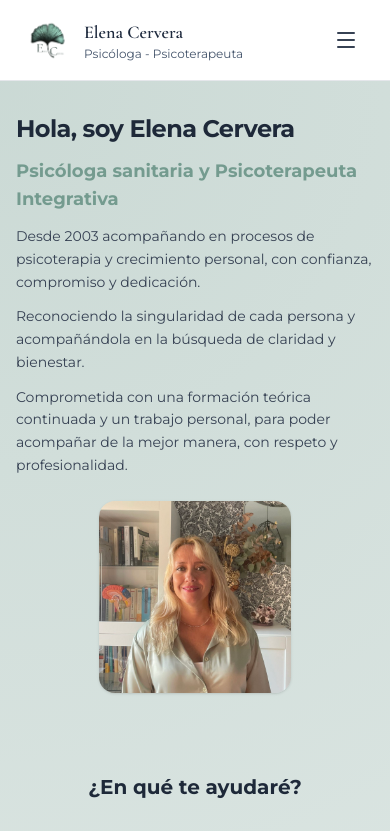
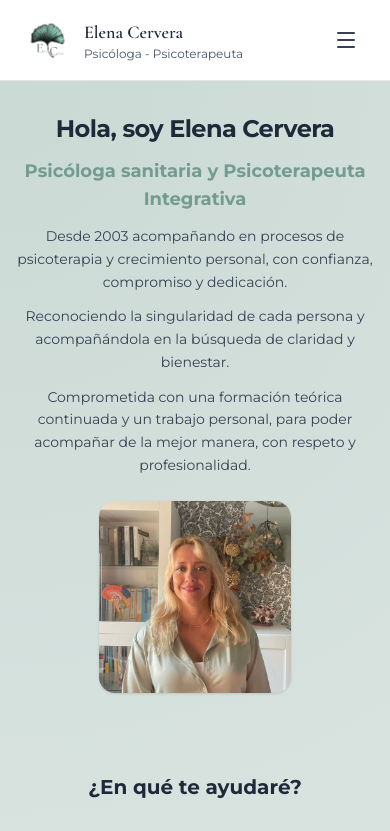
Before and after one commit to aleeeex25234/psocologa, a Next.js app: page / in a window 390 px wide. Shown: the top 831 px of the page. Built offline with nearby package versions, Linux system fonts and the light colour scheme.

Commit message:
style: center hero text on mobile

```diff
--- a/app/page.tsx
+++ b/app/page.tsx
@@ -9,7 +9,7 @@ export default function Home() {
       <section className="max-w-6xl mx-auto px-4 py-8 md:px-6 md:py-24">
         <div className="grid md:grid-cols-2 gap-6 md:gap-12 items-center">
           {/* Text Content - Left */}
-          <div className="order-1 md:order-1 space-y-3 md:space-y-4">
+          <div className="order-1 md:order-1 space-y-3 md:space-y-4 text-center md:text-left">
             <h1 className="font-sans text-2xl md:text-4xl font-bold text-gray-800 tracking-tight">
               Hola, soy Elena Cervera
             </h1>
```
